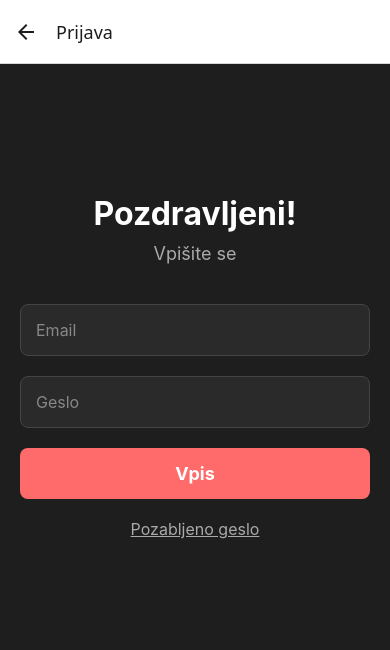
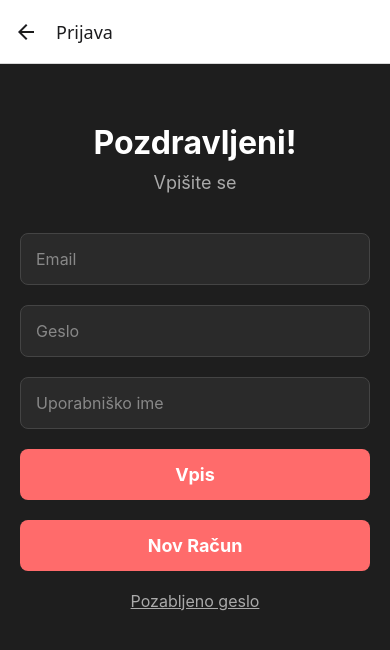
Before and after one commit to Volkov4Life/Kvizle-final, a React Native app: screen /Prijava in a window 390 px wide. Shown: the top 650 px of the page. Built offline with nearby package versions, Linux system fonts and the light colour scheme.

Commit message:
firebaseLogin

```diff
--- /dev/null
+++ b/firebaseConfig.js
@@ -0,0 +1,20 @@
+// firebaseConfig.js
+import { initializeApp } from "firebase/app";
+import { getAuth } from "firebase/auth";
+import { getFirestore } from "firebase/firestore";
+
+const firebaseConfig = {
+  apiKey: "AIzaSyCZCfutR91Xu3hfTr38LgC-EJq2Us4zQik", // From "current_key"
+  authDomain: "kvizle-c9594.firebaseapp.com", // From "project_id" + ".firebaseapp.com"
+  projectId: "kvizle-c9594", // From "project_id"
+  storageBucket: "kvizle-c9594.firebasestorage.app", // From "storage_bucket"
+  messagingSenderId: "1076624736092", // From "project_number"
+  appId: "1:1076624736092:android:fdf99623b8b99484938b99" // From "mobilesdk_app_id"
+};
+
+// Initialize Firebase
+const app = initializeApp(firebaseConfig);
+
+// Initialize Firebase services
+export const auth = getAuth(app);
+export const firestore  = getFirestore(app);
--- a/package.json
+++ b/package.json
@@ -14,13 +14,16 @@
     "@react-navigation/stack": "^7.1.1",
     "expo": "~52.0.24",
     "expo-status-bar": "~2.0.0",
+    "firebase": "^11.1.0",
     "react": "18.3.1",
     "react-native": "0.76.5",
     "react-native-gesture-handler": "~2.20.2",
     "react-native-reanimated": "~3.16.1",
     "react-native-safe-area-context": "4.12.0",
     "react-native-screens": "~4.4.0",
-    "react-native-vector-icons": "^10.2.0"
+    "react-native-vector-icons": "^10.2.0",
+    "react-dom": "18.3.1",
+    "react-native-web": "~0.19.13"
   },
   "devDependencies": {
     "@babel/core": "^7.20.0"
--- a/screens/Prijava.js
+++ b/screens/Prijava.js
@@ -1,19 +1,77 @@
 import React, { useState } from 'react';
 import { View, Text, TextInput, TouchableOpacity, StyleSheet, Alert } from 'react-native';
+import { auth, firestore } from '../firebaseConfig'; // Make sure firestore is imported from firebaseConfig
+import { createUserWithEmailAndPassword, signInWithEmailAndPassword } from 'firebase/auth';
+import { doc, setDoc } from 'firebase/firestore'; // Firestore methods
 
 export default function Prijava({ navigation }) {
   const [email, setEmail] = useState('');
   const [password, setPassword] = useState('');
+  const [uporabniskoIme, setUporabniskoIme] = useState('');
 
   const handleLogin = () => {
     if (!email || !password) {
       Alert.alert('Napaka', 'Izpolni oboje.');
       return;
     }
-
     console.log('Email:', email);
     console.log('Password:', password);
-    // Add authentication logic here
+
+    const testAuth = async () => {
+      try {
+        const userCredential = await signInWithEmailAndPassword(
+          auth,
+          email,
+          password
+        );
+        console.log("User signed in successfully:", userCredential.user);
+        Alert.alert("Success", `User signed in: ${userCredential.user.email}`);
+      } catch (error) {
+        console.error("Error during authentication:", error.message);
+        Alert.alert("Error", error.message);
+      }
+    };
+
+    testAuth();
+
+    navigation.navigate('MainScreen');
+  };
+
+  const handleSignIn = () => {
+    if (!email || !password || !uporabniskoIme) {
+      Alert.alert('Napaka', 'Izpolni vse podatke.');
+      return;
+    }
+    console.log('Email:', email);
+    console.log('Password:', password);
+    console.log('Uporabniško ime:', uporabniskoIme);
+
+    const testAuth = async () => {
+      try {
+        const userCredential = await createUserWithEmailAndPassword(
+          auth,
+          email,
+          password
+        );
+        console.log("User created successfully:", userCredential.user);
+
+        // Now write the user's email and uporabniskoIme to Firestore
+        const userRef = doc(firestore, 'users', userCredential.user.uid); // Using user uid as document ID
+        await setDoc(userRef, {
+          email: userCredential.user.email,
+          uporabniskoIme: uporabniskoIme
+        });
+        console.log('User data saved to Firestore');
+
+        Alert.alert("Success", `User created and data saved: ${userCredential.user.email}`);
+      } catch (error) {
+        console.error("Error during authentication:", error.message);
+        Alert.alert("Error", error.message);
+      }
+    };
+
+    testAuth();
+
     navigation.navigate('MainScreen');
   };
 
@@ -39,9 +97,19 @@ export default function Prijava({ navigation }) {
         onChangeText={setPassword}
         secureTextEntry
       />
+      <TextInput
+        style={styles.input}
+        placeholder="Uporabniško ime"
+        placeholderTextColor="#888"
+        value={uporabniskoIme}
+        onChangeText={setUporabniskoIme}
+      />
 
       <TouchableOpacity style={styles.loginButton} onPress={handleLogin}>
         <Text style={styles.loginButtonText}>Vpis</Text>
+      </TouchableOpacity>
+      <TouchableOpacity style={styles.loginButton} onPress={handleSignIn}>
+        <Text style={styles.loginButtonText}>Nov Račun</Text>
       </TouchableOpacity>
 
       <TouchableOpacity onPress={() => Alert.alert('Pozabljeno geslo?', 'Nastavitev novega gesla pride kmalu')}>
```
Also changed, not shown: screens/MainScreen.js (+6 -3 lines), 1 other file (tests, documents, lock files or other folders).
